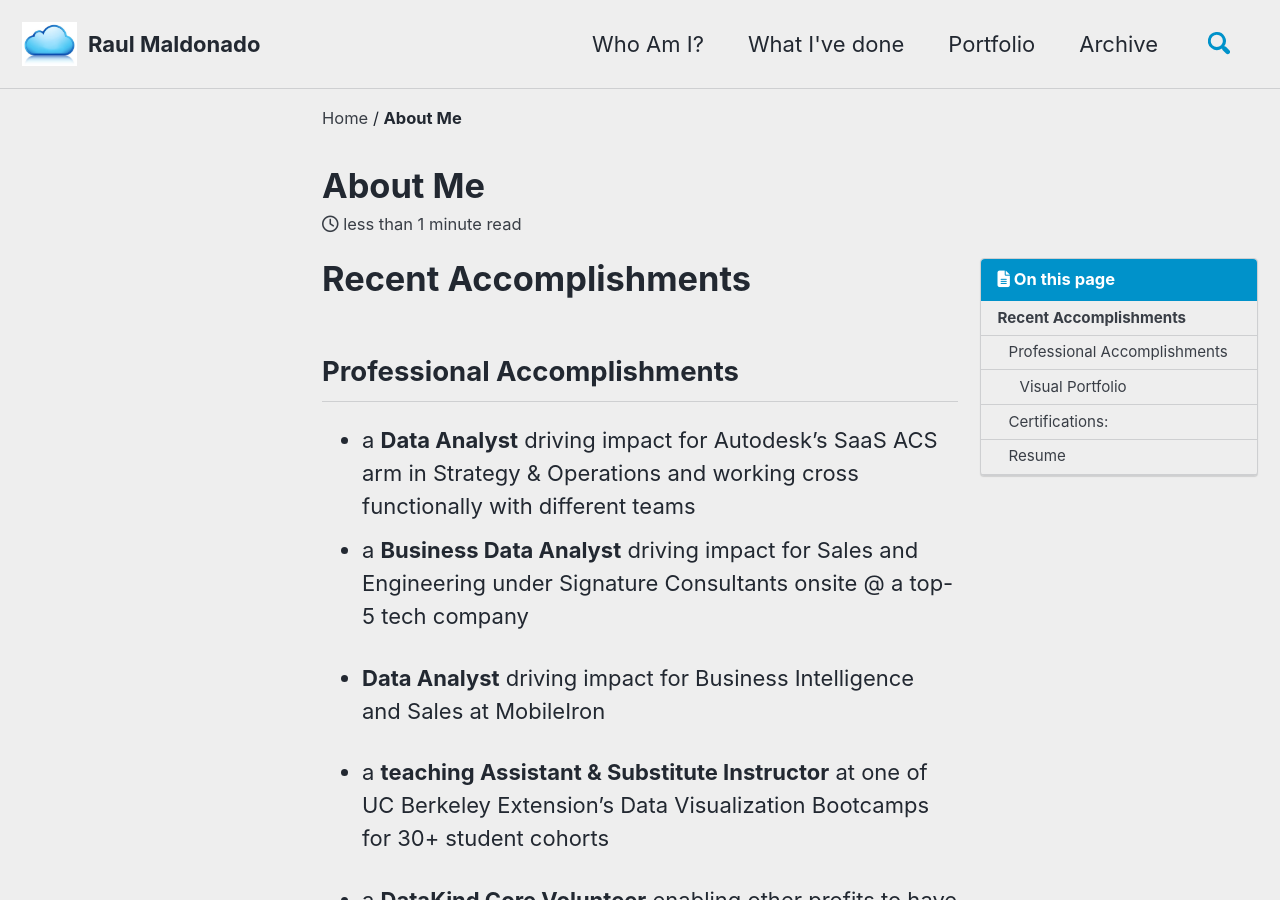
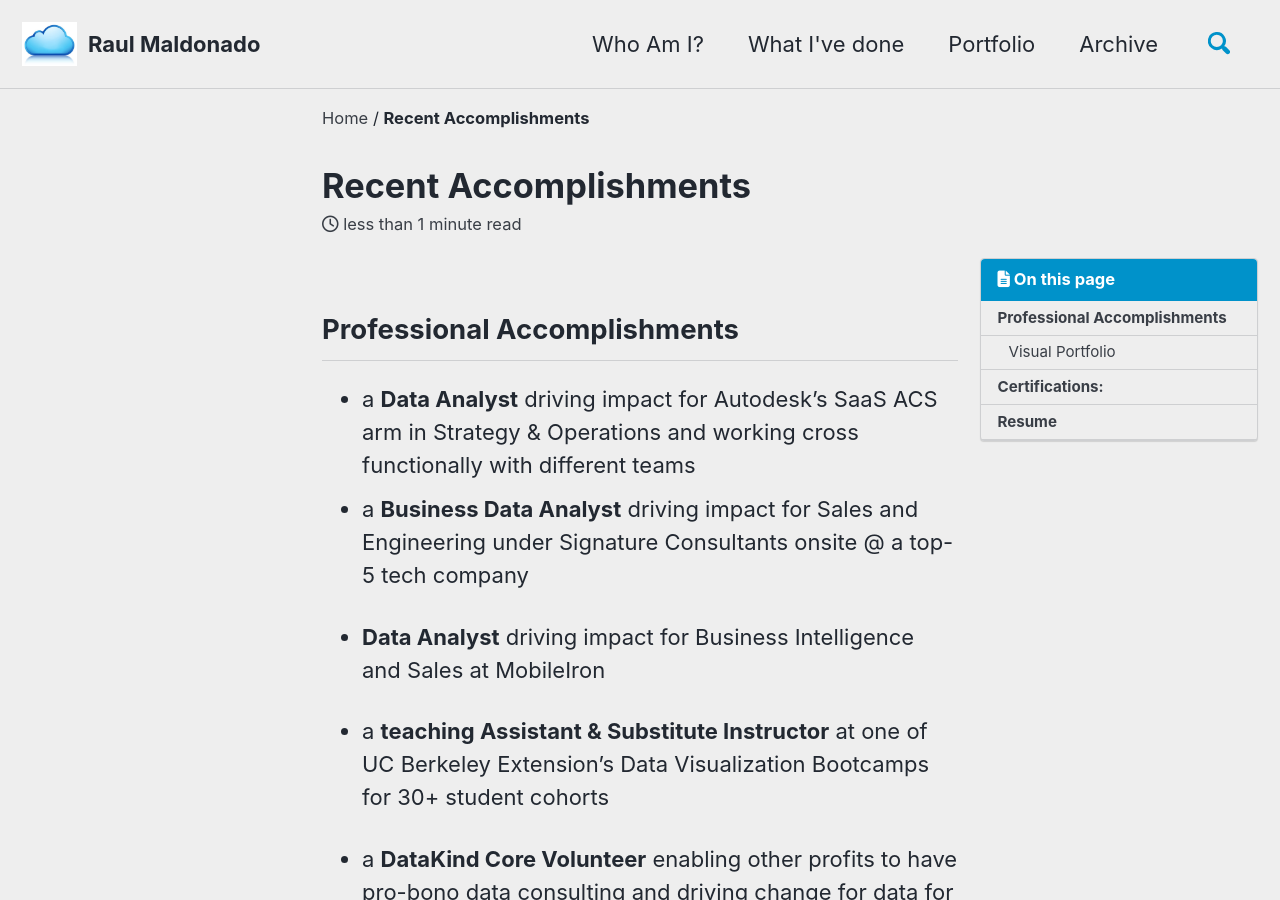
Before and after one commit to CloudChaoszero/CloudChaoszero.github.io, a Jekyll site: the page built from _pages/accomplishments.md, in a window 1280 px wide and 900 px high. Built offline with Jekyll 4.4.1, drawn with Linux system fonts in a browser that asks for light colours; cached includes are drawn as plain includes; nearby versions of some CDN libraries; comment, search, counter and statistics services are not loaded.

Commit message:
Update website with headername, remove image, rename tabs, and remove search functionality

```diff
--- a/_pages/about.md
+++ b/_pages/accomplishments.md
@@ -1,13 +1,11 @@
 ---
-permalink: /about/
-title: "About Me"
+permalink: /accomplishments/
+title: "Recent Accomplishments"
 author_profile: false
 last_modified_at: 2020-01-22T23:46:43-04:00
 toc: true
 ---
 
-
-# Recent Accomplishments
 
 ## Professional Accomplishments
 
```
Also changed, not shown: _pages/home.md (+2 -1 lines), 13 other files.
